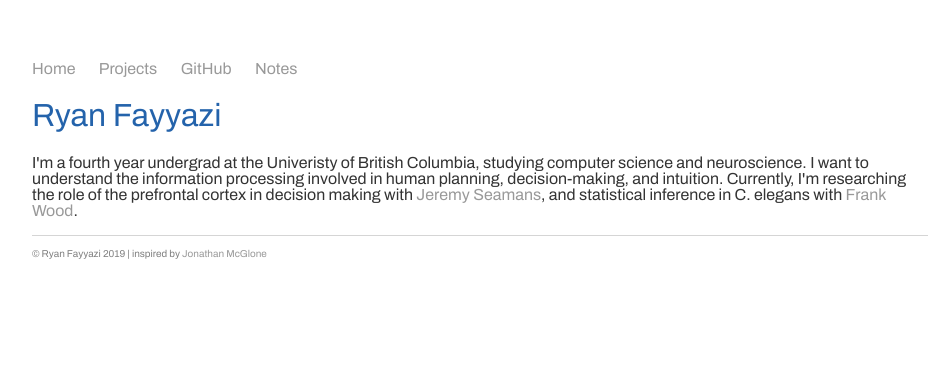
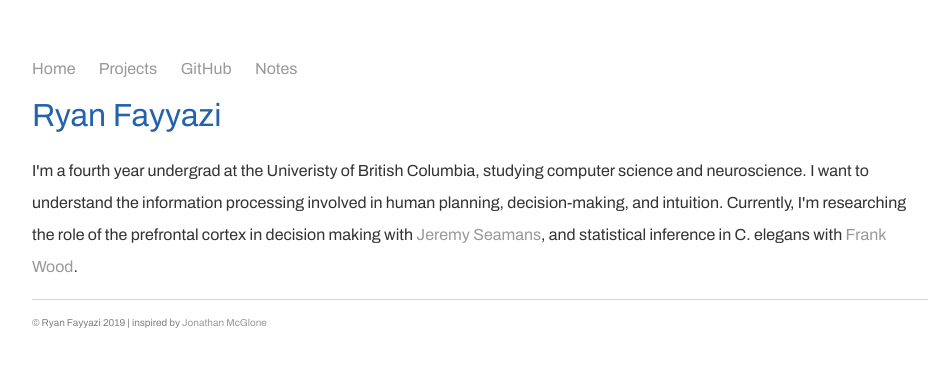
Before and after one commit to rfayyazi/rfayyazi.github.io, a Jekyll site: the page built from index.html, in a window 1280 px wide. Shown: the top 367 px of the page, without its empty margins (160-1097 px from the left). Built offline with Jekyll 4.4.1, drawn with Linux system fonts in a browser that asks for light colours; some web fonts are replaced.

Commit message:
Update main.css

```diff
--- a/css/main.css
+++ b/css/main.css
@@ -29,7 +29,7 @@ h1 {
 }
 p {
     font-size: 1.0em;
-    line-height: 1.0em;
+    line-height: 2;
     font-family: 'Archivo', 'Helvetica', 'Arial', 'Sans-Serif';
     color: #333;
 }
```
